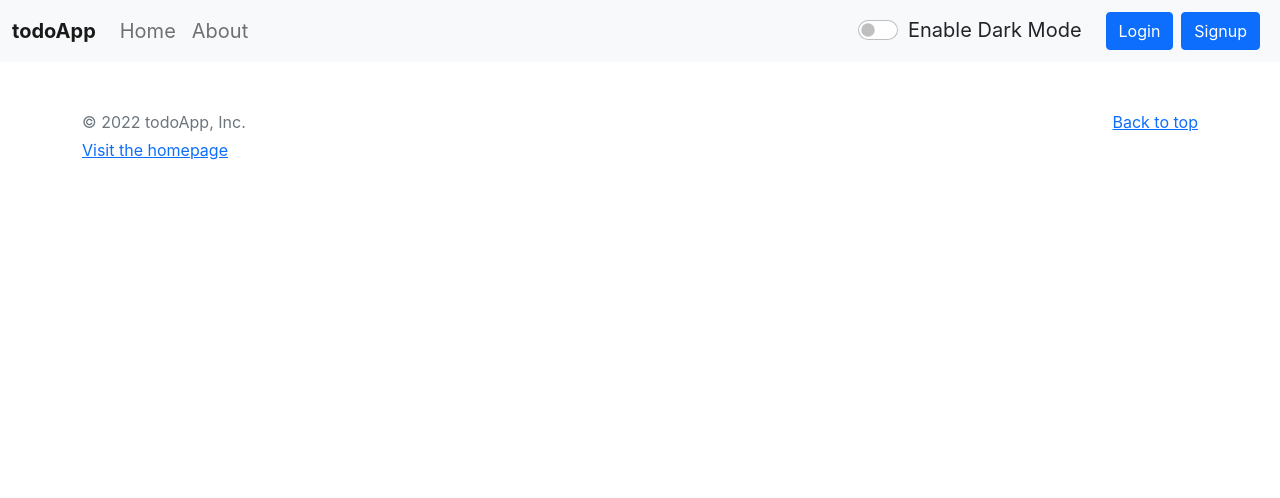
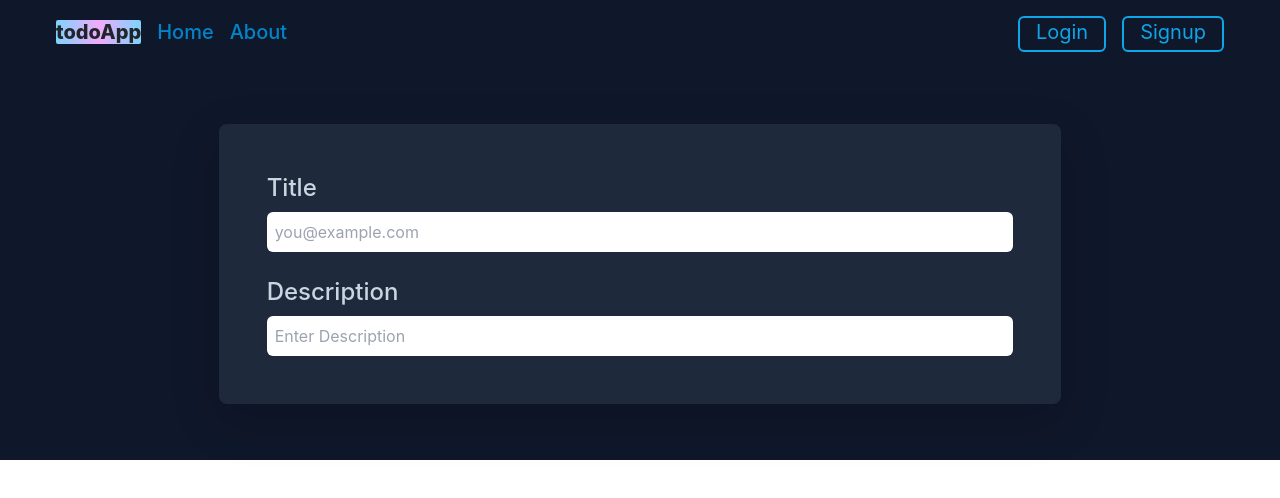
Before and after one commit to krishvadhani19/todo-app, a React (Create React App) app: page /addtask in a window 1280 px wide. Shown: the top 498 px of the page. Built offline with nearby package versions, Linux system fonts and the light colour scheme.

Commit message:
navbar tailwind changes

```diff
--- a/public/index.html
+++ b/public/index.html
@@ -24,16 +24,6 @@
   <body>
     <noscript>You need to enable JavaScript to run this app.</noscript>
     <div id="root"></div>
-    <!-- Font Awesome -->
-    <script
-      src="https://kit.fontawesome.com/34e3044a02.js"
-      crossorigin="anonymous"
-    ></script>
   </body>
-  <!-- Bootstrap JS -->
-  <script
-    src="https://cdn.jsdelivr.net/npm/bootstrap@5.1.3/dist/js/bootstrap.bundle.min.js"
-    integrity="sha384-ka7Sk0Gln4gmtz2MlQnikT1wXgYsOg+OMhuP+IlRH9sENBO0LRn5q+8nbTov4+1p"
-    crossorigin="anonymous"
-  ></script>
+  <script src="https://cdn.tailwindcss.com"></script>
 </html>
--- a/src/App.js
+++ b/src/App.js
@@ -4,11 +4,10 @@ import React from "react";
 import Navbar from "./components/Navbar";
 import About from "./components/About";
 import Home from "./components/Home";
-import Alert from "./components/Alert";
 import TaskState from "./context/tasks/TaskState";
-import Footer from "./components/Footer";
 import Login from "./components/Login";
 import Signup from "./components/Signup";
+import Addtask1 from "./components/Addtask1";
 
 function App() {
   return (
@@ -24,16 +23,15 @@ function App() {
           <Routes>
             {/* Home */}
             <Route exact path="/" element={<Home />}></Route>
-
             {/* About */}
             <Route exact path="/about" element={<About />}></Route>
             {/* Login */}
             <Route exact path="/login" element={<Login />}></Route>
             {/* Signup */}
             <Route exact path="/signup" element={<Signup />}></Route>
+            {/* Addtask1 */}
+            <Route exact path="/addtask" element={<Addtask1 />}></Route>
           </Routes>
-          {/* Footer */}
-          <Footer />
         </Router>
       </TaskState>
     </>
--- a/src/components/Addtask.js
+++ b/src/components/Addtask.js
@@ -1,5 +1,4 @@
 import React from "react";
-// import "../css/Addtask.css";
 import { useContext, useState } from "react";
 import taskContext from "../context/tasks/TaskContext";
 
@@ -7,7 +6,7 @@ const Addtask = () => {
   const context = useContext(taskContext);
   const { mode, addTask } = context;
 
-  const [task, setTask] = useState({ task: "", description: "" });
+  const [task, setTask] = useState({ title: "", description: "" });
 
   const handleSubmit = (e) => {
     e.preventDefault();
@@ -24,7 +23,6 @@ const Addtask = () => {
       <div
         className={`my-5`}
         style={{
-          // backgroundColor: "#212529",
           borderRadius: "5px",
           padding: "20px",
           boxShadow: "2px 2px 10px",
--- /dev/null
+++ b/src/components/Addtask1.js
@@ -0,0 +1,45 @@
+import React from "react";
+import { useContext } from "react";
+import taskContext from "../context/tasks/TaskContext";
+import { useState } from "react";
+
+const Addtask1 = () => {
+  const context = useContext(taskContext);
+  const { addTask } = context;
+
+  const [task, setTask] = useState({ title: "", description: "" });
+
+  const handleSubmit = (e) => {
+    e.preventDefault();
+    addTask(task.title, task.description);
+    setTask({ title: "", description: "" });
+  };
+
+  const onChange = (e) => {
+    setTask({ ...task, [e.target.name]: e.target.value });
+  };
+  return (
+    <div className="bg-slate-900 p-2 flex justify-center">
+      <label className="my-5 p-5 shadow-lg rounded-lg bg-slate-800 block mx-8 lg:mx-10 w-full lg:w-2/3">
+        <div className="font-medium text-slate-300 text-2xl block mb-2">
+          Title
+        </div>
+        <input
+          type="email"
+          className="block peer p-2 rounded-md mb-4 w-full"
+          placeholder="you@example.com"
+        />
+        <div className="font-medium text-slate-300 text-2xl block mt-4 mb-2">
+          Description
+        </div>
+        <input
+          type="text"
+          className="block peer p-2 rounded-md w-full"
+          placeholder="Enter Description"
+        />
+      </label>
+    </div>
+  );
+};
+
+export default Addtask1;
--- a/src/components/Login.js
+++ b/src/components/Login.js
@@ -28,15 +28,14 @@ const Login = () => {
       localStorage.setItem("token", json.authToken);
       navigate("/");
     } else {
-      navigate("/login");
+      navigate("/");
       alert("Invalid Credentials");
       setCredentials({ email: "", password: "" });
-      navigate("/login");
     }
   };
   return (
     <div
-      className="container my-5"
+      className="m-5"
       style={{
         // backgroundColor: "#212529",
         borderRadius: "5px",
--- a/src/components/Navbar.js
+++ b/src/components/Navbar.js
@@ -1,10 +1,9 @@
 import React from "react";
+import taskContext from "../context/tasks/TaskContext";
+import { useContext } from "react";
 import { useLocation } from "react-router-dom";
-import { useContext } from "react";
-import Mode from "./Mode";
-import taskContext from "../context/tasks/TaskContext";
+import { useNavigate } from "react-router-dom";
 import { Link } from "react-router-dom";
-import { useNavigate } from "react-router-dom";
 
 const Navbar = () => {
   let navigate = useNavigate();
@@ -17,75 +16,68 @@ const Navbar = () => {
   const context = useContext(taskContext);
   const { mode } = context;
   return (
-    <div>
-      <nav
-        className={`navbar navbar-expand-lg navbar-${mode} bg-${mode}`}
-        style={{ fontSize: "20px" }}
+    <>
+      <div className="flex text-xl bg-slate-900  px-5 py-3 justify-between">
+        <div className="flex flex-col lg:flex-row ">
+          <div className="font-extrabold mx-2">
+            <a
+              href="/"
+              className="rounded-sm bg-gradient-to-r from-sky-300 via-fuchsia-300 to-sky-300 align-middle hover:text-slate-900"
             >
-        <div className="container-fluid">
-          <a className="navbar-brand" href="/">
-            <strong>todoApp</strong>
+              todoApp
             </a>
-          <button
-            className="navbar-toggler"
-            type="button"
-            data-bs-toggle="collapse"
-            data-bs-target="#navbarSupportedContent"
-            aria-controls="navbarSupportedContent"
-            aria-expanded="false"
-            aria-label="Toggle navigation"
-          >
-            <span className="navbar-toggler-icon"></span>
-          </button>
-          <div className="collapse navbar-collapse" id="navbarSupportedContent">
-            <ul className="navbar-nav me-auto mb-2 mb-lg-0">
-              <li className="nav-item">
+          </div>
+          <div className="mx-2 font-medium">
             <a
-                  className={`nav-link ${
-                    location.pathname === "/" ? "active" : ""
+              href="/"
+              className={`hover:text-sky-300 align-middle ${
+                location.pathname === "/" ? "text-sky-300" : "text-sky-600"
               }`}
-                  aria-current="page"
-                  href="/"
             >
               Home
             </a>
-              </li>
-              <li className="nav-item">
+          </div>
+          <div className="mx-2 font-medium">
             <a
-                  className={`nav-link ${
-                    location.pathname === "/about" ? "active" : ""
+              href="/about"
+              className={`hover:text-sky-300 align-middle ${
+                location.pathname === "/about" ? "text-sky-300" : "text-sky-600"
               }`}
-                  href="/about"
             >
               About
             </a>
-              </li>
-            </ul>
           </div>
-          <Mode />
+        </div>
+        <div className="">
           {localStorage.getItem("token") ? (
-            <form className="d-flex">
+            <div className="flex font-medium">
               <Link
-                className="btn btn-primary ms-4"
                 to="/login"
                 onClick={handleLogout}
+                className="text-sky-500 hover:text-slate-900 hover:bg-sky-300 border-sky-500 hover:border-sky-300 mx-2 border-2 rounded-md px-3 pb-1 "
               >
                 Logout
               </Link>
-            </form>
+            </div>
           ) : (
-            <form className="d-flex">
-              <Link className="btn btn-primary ms-4" to="/login">
+            <div className="flex font-normal">
+              <Link
+                to="/login"
+                className="text-sky-500 hover:text-slate-900 hover:bg-sky-300 border-sky-500 hover:border-sky-300 mx-2 border-2 rounded-md px-3 pb-1"
+              >
                 Login
               </Link>
-              <Link className="btn btn-primary mx-2" to="/signup">
+              <Link
+                to="/signup"
+                className="text-sky-500 hover:text-slate-900 hover:bg-sky-300 border-sky-500 hover:border-sky-300 mx-2 border-2 rounded-md px-3 pb-1 "
+              >
                 Signup
               </Link>
-            </form>
+            </div>
           )}
         </div>
-      </nav>
       </div>
+    </>
   );
 };
 
--- a/src/components/Signup.js
+++ b/src/components/Signup.js
@@ -44,7 +44,7 @@ const Signup = () => {
   };
   return (
     <div
-      className="container my-5"
+      className="m-5"
       style={{
         // backgroundColor: "#212529",
         borderRadius: "5px",
--- a/src/components/TaskItem.js
+++ b/src/components/TaskItem.js
@@ -7,7 +7,7 @@ const TaskItem = (props) => {
   const { deleteTask } = context;
   const { task, refFunc } = props;
   return (
-    <div className={`col-md-3 `}>
+    <div className={`col-md-3`}>
       <div
         className="card my-3 d-flex"
         style={{
--- a/src/components/Tasks.js
+++ b/src/components/Tasks.js
@@ -149,7 +149,7 @@ const Tasks = () => {
         </div>
       </div>
       <div className="row my-3">
-        <div className={`container mx-2 ${tasks.length !== 0 ? "d-none" : ""}`}>
+        <div className={`mx-2 ${tasks.length !== 0 ? "d-none" : ""}`}>
           {tasks.length === 0 && "No Tasks to display"}
         </div>
         {tasks.map((task) => {
--- a/src/context/tasks/TaskState.js
+++ b/src/context/tasks/TaskState.js
@@ -77,10 +77,10 @@ const TaskState = (props) => {
   // api call for login
 
   // Toggle Mode
-  const [mode, setMode] = useState("light");
+  const [mode, setMode] = useState("dark");
   const toggleMode = () => {
     if (mode === "light") {
-      document.body.style.backgroundColor = "#212529";
+      document.body.style.backgroundColor = "";
       document.body.style.color = "white";
       document.title = "todoApp - Dark Mode";
       setMode("dark");
```
Lines whose indentation alone changed are shown as unchanged.
